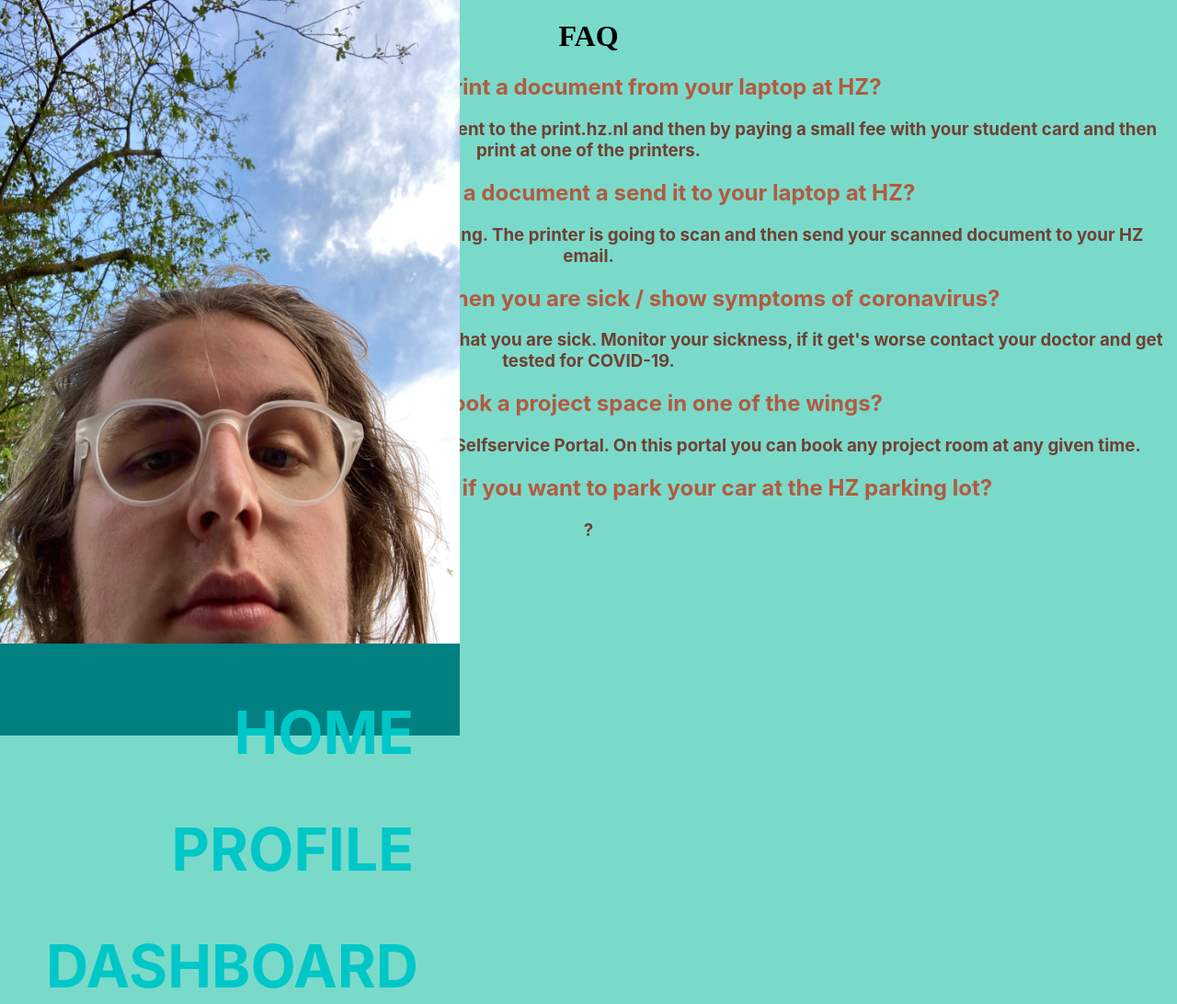
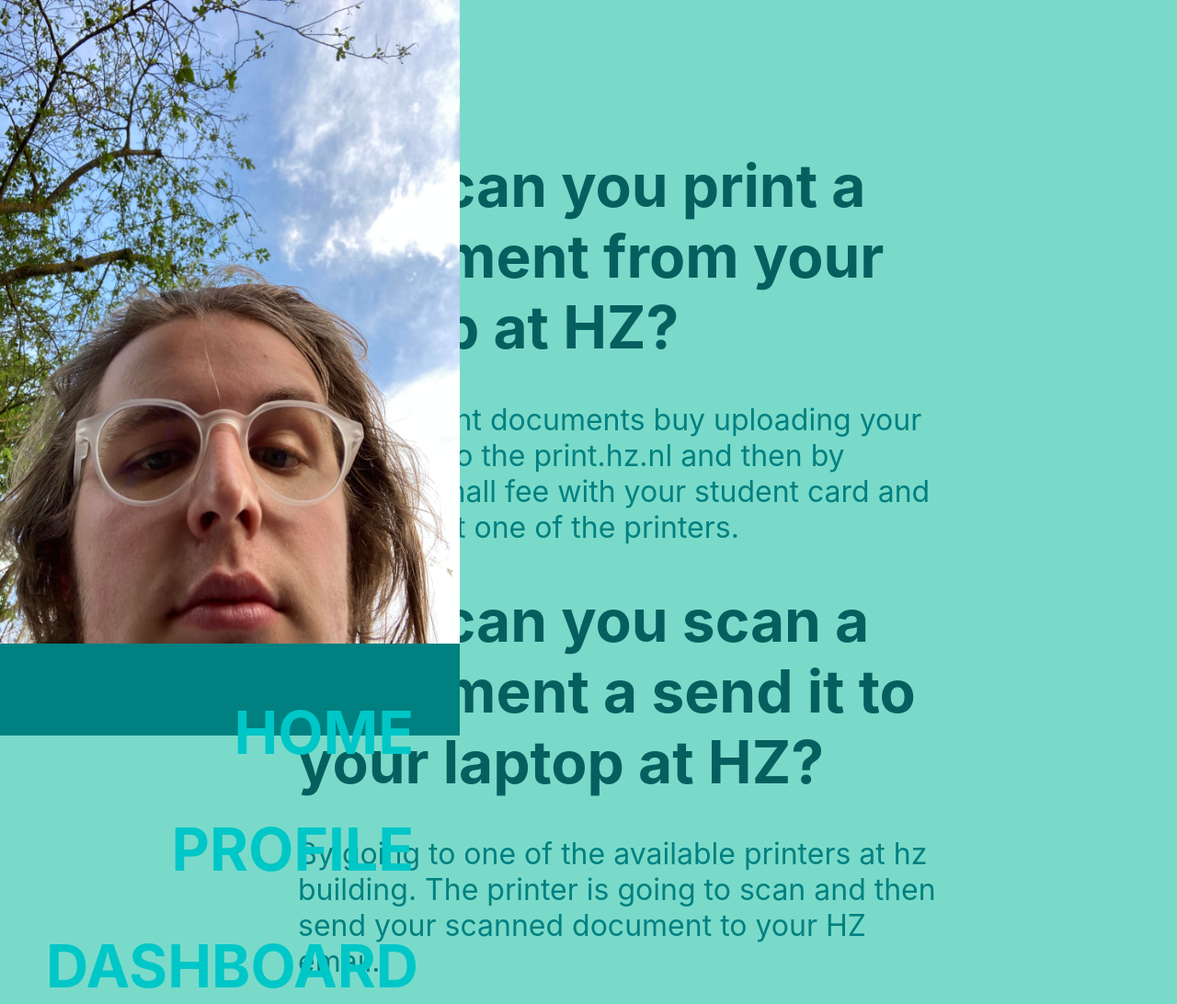
Before and after one commit to snowbalzz/snowbalzz.github.io, a plain HTML site: page faq.html in a window 1280 px wide. Shown: the top 1092 px of the page at 92% size. Before the commit the page ends 800 px from the top, so only its background shows below. Drawn offline with Linux system fonts and the light colour scheme.

Commit message:
Initial commit

```diff
--- a/dashboard_c.css
+++ b/dashboard_c.css
@@ -1,44 +1,4 @@
 .sidebar{
-    position: fixed;
-    top: 0;
-    bottom: 0;
-    left: 0;
-    background-color:teal;
-    height: 100%;
-    width: 500px;
-    text-align: center;
-}
-
-.sidebar h1{
-    text-align: right;
-    margin: 50px;
-}
-.sidebar a{
-    color: rgb(0, 199, 199);
-    font-family: -apple-system, BlinkMacSystemFont, 'Segoe UI', Roboto, Oxygen, Ubuntu, Cantarell, 'Open Sans', 'Helvetica Neue', sans-serif;
-
-}
-
-.sidebar a:hover{
-    color: rgb(61, 253, 253);
-
-}
-
-body {
-
-    background-color: rgb(122, 218, 202);
-
-}
-
-
-table, tr, td{
-    background-color: khaki;
-    text-align: center;
-}
-
-#td1:hover {
-    background-color:violet;
-}.sidebar{
     position: fixed;
     top: 0;
     bottom: 0;
@@ -72,10 +32,26 @@ body {
 }
 
 h2 {
-    text-align: center;
+    text-align: left;
     color:rgb(207, 118, 91);
     font-family: -apple-system, BlinkMacSystemFont, 'Segoe UI', Roboto, Oxygen, Ubuntu, Cantarell, 'Open Sans', 'Helvetica Neue', sans-serif;
 }
 h2:hover {
     color: yellow;
 }
+
+.main {
+    margin-left: 25%;
+    margin-right: 20%;
+    font-size: 2em;
+}
+
+.main {
+    color:rgb(6, 95, 95);
+    font-size: 2em;
+    font-family: -apple-system, BlinkMacSystemFont, 'Segoe UI', Roboto, Oxygen, Ubuntu, Cantarell, 'Open Sans', 'Helvetica Neue', sans-serif;
+}
+
+.main p{
+    color: teal;
+}
--- a/faq.html
+++ b/faq.html
@@ -15,22 +15,20 @@
             <a href = "dashboard.html" style="text-decoration: none;" ><h1>DASHBOARD</h1></a>
             <a href = "faq.html" style="text-decoration: none;" ><h1>FAQ</h1></a>
         </header>
+
     </div>
-<h1 align="center">FAQ</h1>
-
-
-
-        <div><h2>How can you print a document from your laptop at HZ?</h2></div>
-            <h3>You can print documents buy uploading your document to the print.hz.nl and then
-            by paying a small fee with your student card and then print at one of the printers.</h3>
-        <div><h2>How can you scan a document a send it to your laptop at HZ?</h2></div>
-            <h3>By going to one of the available printers at hz building. The printer is going to scan and then send your scanned document to your HZ email.</h3>
-        <div><h2>What do you need to do when you are sick / show symptoms of coronavirus?</h2></div>
-            <h3>Stay at home, dont come to HZ. Dont forget to call in that you are sick. Monitor your sickness, if it get's worse contact your doctor and get tested for COVID-19.</h3>
-        <div><h2>How can you book a project space in one of the wings?</h2></div>
-            <h3>Log in the site hz.nl. Then in Personal menu press Selfservice Portal. On this portal you can book any project room at any given time.</h3>
-        <div><h2>What are the instructions if you want to park your car at the HZ parking lot?</h2></div>
-            <h3>?</h3>
-
+    <div class="main">
+        <h1>FAQ</h1>
+            <h1>How can you print a document from your laptop at HZ?</h1>
+                <p>You can print documents buy uploading your document to the print.hz.nl and then by paying a small fee with your student card and then print at one of the printers.</p>
+            <h1>How can you scan a document a send it to your laptop at HZ?</h1>
+                <p>By going to one of the available printers at hz building. The printer is going to scan and then send your scanned document to your HZ email.</p>
+            <h1>What do you need to do when you are sick/show symptoms of coronavirus?</h1>
+                <p>Stay at home, dont come to HZ. Dont forget to call in that you are sick. Monitor your sickness, if it get's worse contact your doctor and get tested for COVID-19.</p>
+            <h1>How can you book a project space in one of the wings?</h1>
+                <p>Log in the site hz.nl. Then in Personal menu press Selfservice Portal. On this portal you can book any project room at any given time.</p>
+            <h1>What are the instructions if you want to park your car at the HZ parking lot?</h1>
+                <p>?</p>
+    </div>
 </body>
 </html>
--- a/faq_c.css
+++ b/faq_c.css
@@ -60,3 +60,19 @@ h2:hover, h3:hover {
     color: yellow;
     background-color: violet;
 }
+
+.main {
+    margin-left: 25%;
+    margin-right: 20%;
+    font-size: 2em;
+}
+
+.main {
+    color:rgb(6, 95, 95);
+    font-size: 2em;
+    font-family: -apple-system, BlinkMacSystemFont, 'Segoe UI', Roboto, Oxygen, Ubuntu, Cantarell, 'Open Sans', 'Helvetica Neue', sans-serif;
+}
+
+.main p{
+    color: teal;
+}
--- a/index_c.css
+++ b/index_c.css
@@ -38,3 +38,6 @@ table, tr, td{
 #td1:hover {
     background-color:violet;
 }
+.main {
+    margin-left: 20%;
+}
```
Also changed, not shown: dashboard.html (+6 -23 lines), index.html (+3 -0 lines), profile.html (+2 -3 lines).
